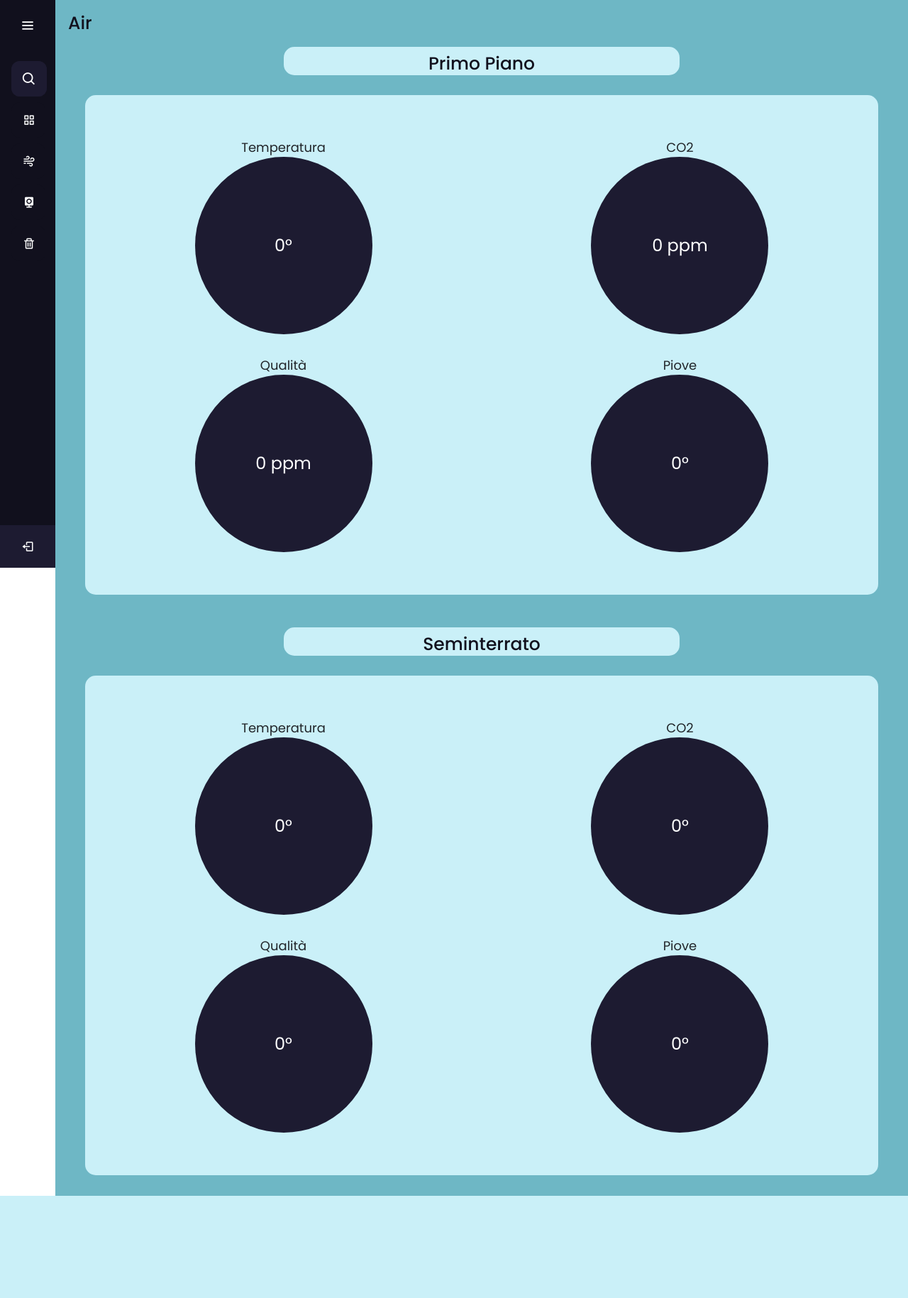
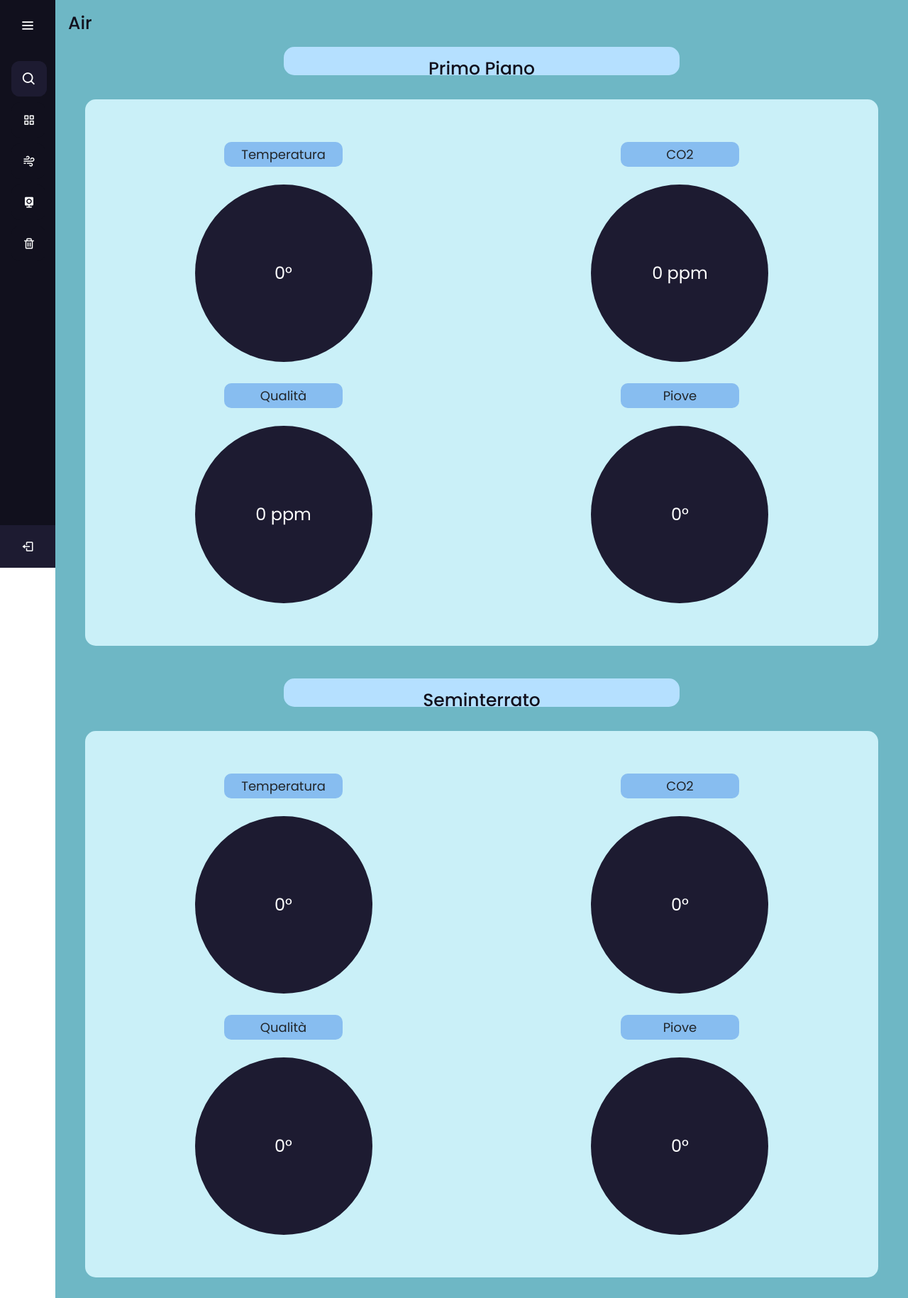
Before and after one commit to oberdfr/MonitoringSystem_WebServer, a Flask app: page /air.html in a window 1280 px wide. Shown: the whole page at 71% size. Before the commit the page ends 1685 px from the top, so only its background shows below. Run offline with Flask 3, Linux system fonts and the light colour scheme; the visitor is signed in with stand-in values (Sample User, id 1); parts of the project's set-up code (start-up, migrations or seed data) failed here and were passed over.

Commit message:
website: air refactor part 2

```diff
--- a/static/css/style.css
+++ b/static/css/style.css
@@ -339,7 +339,7 @@ span {
   transition: transform .2s;
 }
 
-.result_air_dark_text {
+.result_air_dark_text_chip {
   background-color: #87bdf0;
   border-radius: 15px;
   margin: max(20px, 2.5%);
@@ -351,7 +351,6 @@ span {
   height: 100px;
   line-height: 100px;
   text-align: center;
-  border: 2px dashed #f69c55;
 }
 
 .result_air_text {
@@ -364,6 +363,29 @@ span {
   align-items: center;
   justify-content: center;
 }
+
+.result_air_dark_text {
+  background-color: #87bdf0;
+  border-radius: 15px;
+  margin: max(20px, 2.5%);
+  transition: transform .2s;
+  width: 50%;
+  height: 5vh;
+  align-items: center;
+  justify-content: center;
+}
+
+.result_air_dark2_text {
+  background-color: #b5e0ff;
+  border-radius: 15px;
+  margin: max(20px, 2.5%);
+  transition: transform .2s;
+  width: 50%;
+  height: 5vh;
+  align-items: center;
+  justify-content: center;
+}
+
 
 .result_air_mon {
   background-color: #caf0f8;
@@ -447,8 +469,17 @@ td {
 }
 
 .label {
+  border-radius: 10px;
+  background-color: #87bdf0;
   font-size: 18px;
   margin-top: 10px;
+  height: 35px;
+  padding: 4px;
+  width: 30%;
+  margin-bottom: 25px;
+  margin-left: auto;
+  margin-right: auto;
+  min-width: 150px;
 }
 
 #temp {}
--- a/templates/air.html
+++ b/templates/air.html
@@ -62,12 +62,13 @@
       </li>
     </ul>
   </div>
+
   <section id="airHomeSection" class="home-section">
     <h3 class="text" style="height: 0;">Air</h3>
     <div id="airRow1" class="row text-center" style="width: 95%; margin-left: auto; margin-right: auto;">
       <div id="primoPianoContainer" class="col">
-        <div class="text result_air_text" style="margin-bottom: 0%;">
-          <p style="margin-top: 5px;">Primo Piano</p>
+        <div class="text result_air_dark2_text" style="margin-bottom: 0%;">
+          <p style="margin-top: 12px;">Primo Piano</p>
         </div>
         <div id="result_air" class="result_air_mon">
           <div class="info-container" style="width: 100%;">
@@ -94,8 +95,8 @@
       </div>
 
       <div id="seminterratoContainer" class="col">
-        <div class="text result_air_text" style="margin-bottom: 0%;">
-          <p style="margin-top: 5px;">Seminterrato</p>
+        <div class="text result_air_dark2_text" style="margin-bottom: 0%;">
+          <p style="margin-top: 12px;">Seminterrato</p>
         </div>
         <div id="result_air" class="result_air_mon">
           <div class="info-container" style="width: 100%;">
```
